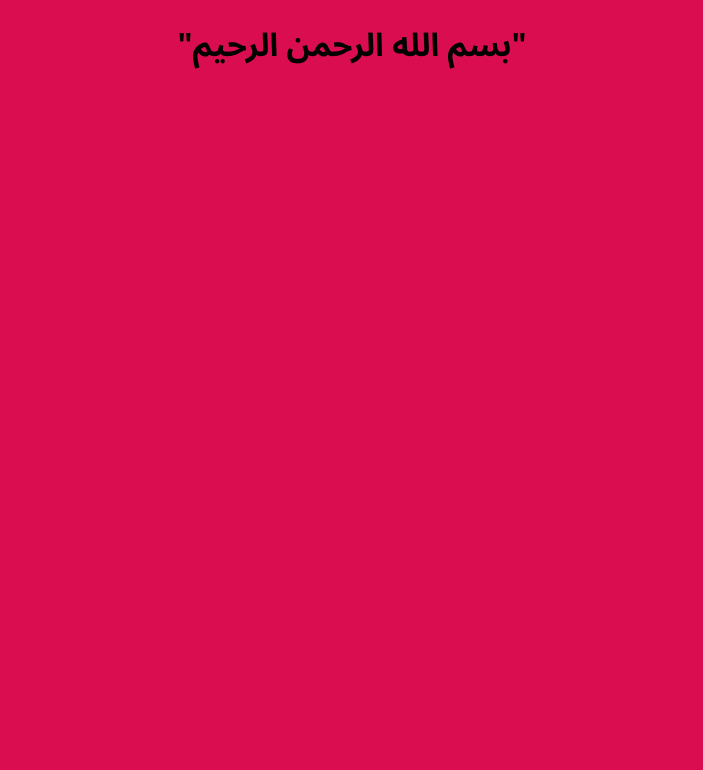
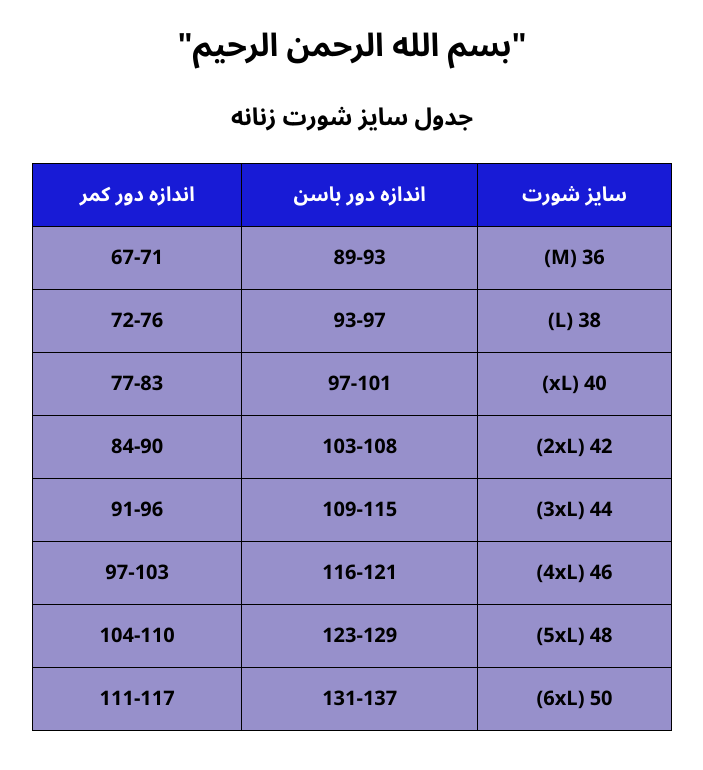
Before and after one commit to khayatiMino/01, a plain HTML site: page index.html in a window 1280 px wide. Shown: the whole page, without its empty margins (288-991 px from the left). Drawn offline with Linux system fonts and the light colour scheme; a web font is replaced by a local one.

Commit message:
add table

```diff
--- a/index.html
+++ b/index.html
@@ -1,5 +1,5 @@
 <!DOCTYPE html>
-<html lang="en">
+<html lang="fa">
 <head>
     <meta charset="UTF-8">
     <meta name="viewport" content="width=device-width, initial-scale=1.0">
@@ -10,5 +10,61 @@
     <h1 class="besmallh">
         "بسم الله الرحمن الرحیم"
     </h1>
+
+    <div>
+        <h2>جدول سایز شورت زنانه</h2>
+        <table>
+            <thead>
+                <tr>
+                    <th>اندازه دور کمر</th>
+                    <th>اندازه دور باسن</th>
+                    <th>سایز شورت</th>
+                </tr>
+            </thead>
+            <tbody>
+                <tr>
+                    <td>67-71</td>
+                    <td>89-93</td>
+                    <td>(M) 36</td>
+                </tr>
+                <tr>
+                    <td>72-76</td>
+                    <td>93-97</td>
+                    <td>(L) 38</td>
+                </tr>
+                <tr>
+                    <td>77-83</td>
+                    <td>97-101</td>
+                    <td>(xL) 40</td>
+                </tr>
+                <tr>
+                    <td>84-90</td>
+                    <td>103-108</td>
+                    <td>(2xL) 42</td>
+                </tr>
+                <tr>
+                    <td>91-96</td>
+                    <td>109-115</td>
+                    <td>(3xL) 44</td>
+                </tr>
+                <tr>
+                    <td>97-103</td>
+                    <td>116-121</td>
+                    <td>(4xL) 46</td>
+                </tr>
+                <tr>
+                    <td>104-110</td>
+                    <td>123-129</td>
+                    <td>(5xL) 48</td>
+                </tr>
+                <tr>
+                    <td>111-117</td>
+                    <td>131-137</td>
+                    <td>(6xL) 50</td>
+                </tr>
+            </tbody>
+        </table>
+    </div>
+
 </body>
 </html>
--- a/style.css
+++ b/style.css
@@ -8,12 +8,35 @@
 
 body {
     margin: 0;
-    background-color: rgb(218, 13, 81);
 }
 
-.besmallh {
+.besmallh, h2 {
     margin-top: 12px;
     display: flex;
     align-items: center;
     justify-content: center;
 }
+
+h2 {
+    margin-bottom: 20px;
+}
+
+table {
+    width: 50%;
+    border-collapse: collapse; /* Merge borders */
+    margin: 0 auto; /* Center the table */
+    font-size: 20px;
+}
+th, td {
+    border: 1px solid #000000; /* Border for cells */
+    padding: 10px; /* Padding inside cells */
+    text-align: center; /* Center text */
+}
+th {
+    background-color: #181bd6; /* Green background for headers */
+    color: white; /* White text for headers */
+}
+tr {
+    background-color: #9790cb; /* Light gray background on hover */
+    font-weight: bold;
+}
```
